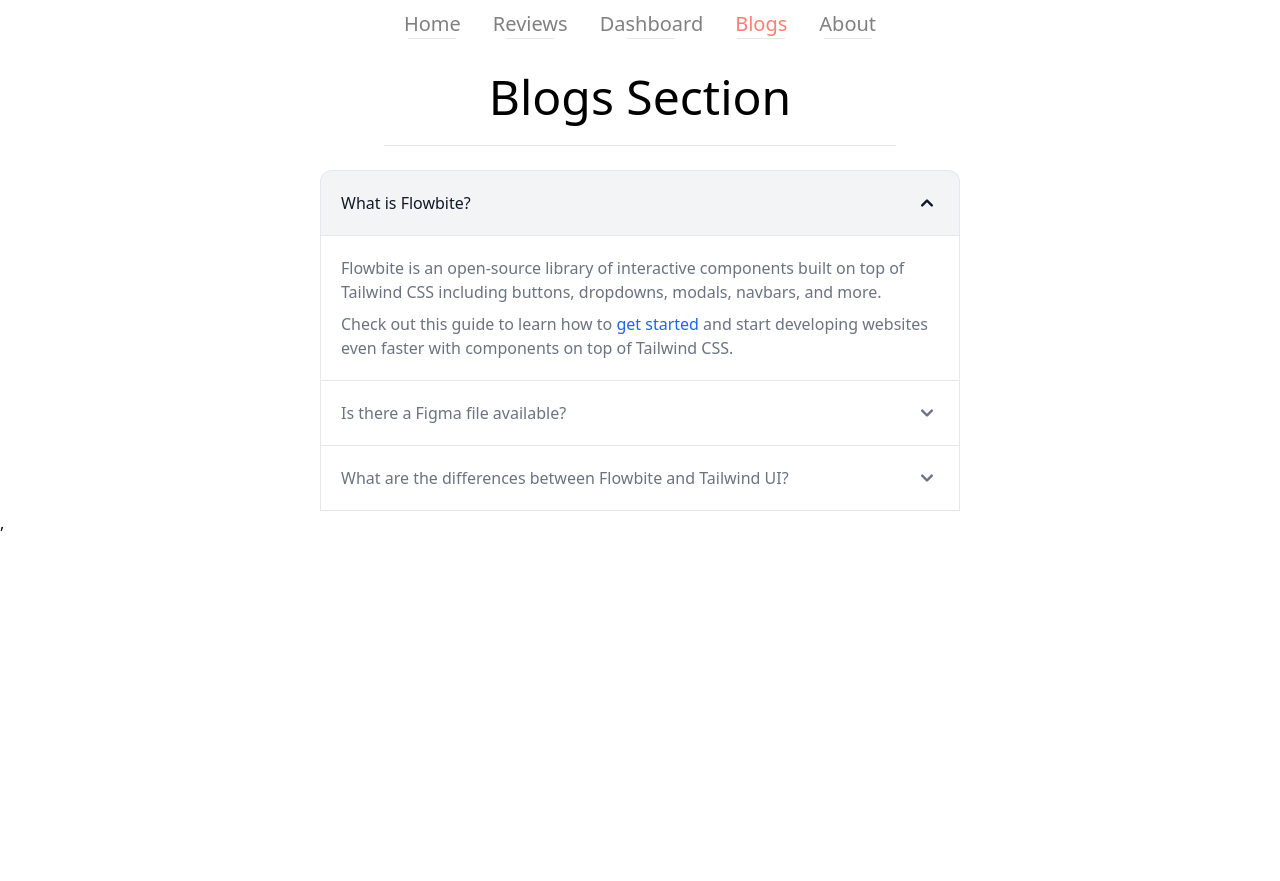
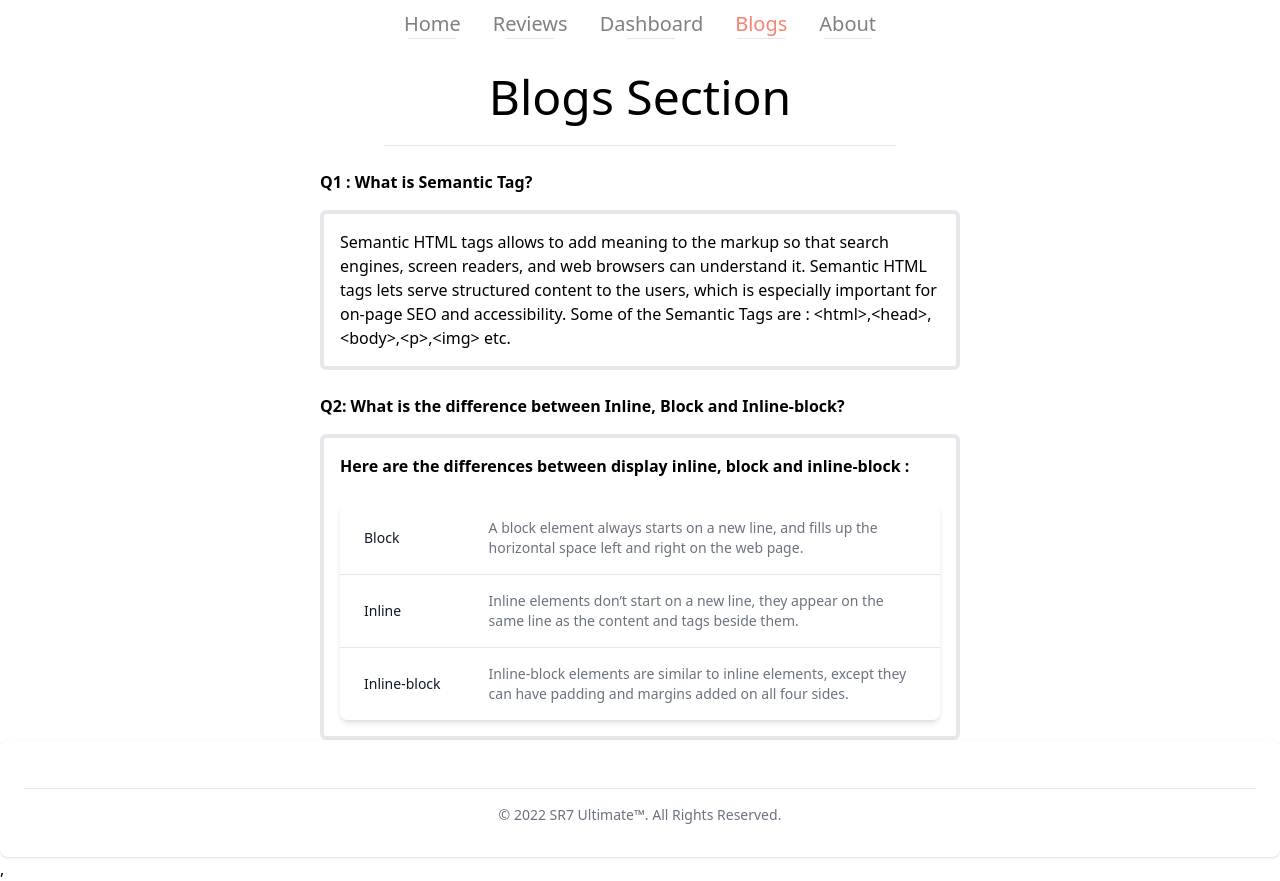
Before and after one commit to Saidur07/lap-pack, a React (Create React App) app: page /blogs in a window 1280 px wide. Before the commit the page ends 800 px from the top, so only its background shows below. Built offline with nearby package versions, Linux system fonts and the light colour scheme.

Commit message:
Blogs and About section added

```diff
--- a/src/App.js
+++ b/src/App.js
@@ -6,6 +6,7 @@
 import Dashboard from "./components/Dashboard/Dashboard";
 import Blogs from "./components/Blogs/Blogs";
 import About from "./components/About/About";
+import Footer from "./components/Footer/Footer";
 
 function App() {
   return (
@@ -18,6 +19,7 @@
         <Route path="/blogs" element={<Blogs></Blogs>}></Route>
         <Route path="/about" element={<About></About>}></Route>
       </Routes>
+      <Footer></Footer>
     </div>
   );
 }
--- a/src/components/About/About.js
+++ b/src/components/About/About.js
@@ -2,8 +2,14 @@
 
 const About = () => {
   return (
-    <div>
-      <h1 className="text-center text-5xl">This is the about page</h1>
+    <div className="p-4 bg-white rounded-lg shadow md:px-6 md:py-8 dark:bg-gray-800 container mx-auto">
+      <h1 className="text-center text-4xl font-serif">LapPack</h1>
+      <p className="w-2/4 mx-auto mt-8">
+        LapPack is a website to show you the details about the latest laptops on
+        the market. You can easily find the data about the laptops on the
+        dashboard section of the website. We dont show ads bcz we care about
+        your satisfaction :D
+      </p>
     </div>
   );
 };
--- a/src/components/Blogs/Blogs.js
+++ b/src/components/Blogs/Blogs.js
@@ -6,173 +6,72 @@
     <div>
       <h1 className="text-5xl text-center my-6">Blogs Section </h1>
       <hr className="container mx-auto w-2/5" />
-      <div
-        id="accordion-collapse"
-        data-accordion="collapse"
-        className="container w-1/2 mx-auto mt-6"
-      >
-        <h2 id="accordion-collapse-heading-1">
-          <button
-            type="button"
-            className="flex justify-between items-center p-5 w-full font-medium text-left rounded-t-xl border border-b-0 border-gray-200 focus:ring-4 focus:ring-gray-200 dark:focus:ring-gray-800 dark:border-gray-700 hover:bg-gray-100 dark:hover:bg-gray-800 bg-gray-100 dark:bg-gray-800 text-gray-900 dark:text-white"
-            data-accordion-target="#accordion-collapse-body-1"
-            aria-expanded="true"
-            aria-controls="accordion-collapse-body-1"
-          >
-            <span>What is Flowbite?</span>
-            <svg
-              data-accordion-icon
-              className="w-6 h-6 rotate-180 shrink-0"
-              fill="currentColor"
-              viewBox="0 0 20 20"
-              xmlns="http://www.w3.org/2000/svg"
-            >
-              <path
-                fillRule="evenodd"
-                d="M5.293 7.293a1 1 0 011.414 0L10 10.586l3.293-3.293a1 1 0 111.414 1.414l-4 4a1 1 0 01-1.414 0l-4-4a1 1 0 010-1.414z"
-                clipRule="evenodd"
-              />
-            </svg>
-          </button>
-        </h2>
-        <div
-          id="accordion-collapse-body-1"
-          className
-          aria-labelledby="accordion-collapse-heading-1"
-        >
-          <div className="p-5 border border-b-0 border-gray-200 dark:border-gray-700 dark:bg-gray-900">
-            <p className="mb-2 text-gray-500 dark:text-gray-400">
-              Flowbite is an open-source library of interactive components built
-              on top of Tailwind CSS including buttons, dropdowns, modals,
-              navbars, and more.
-            </p>
-            <p className="text-gray-500 dark:text-gray-400">
-              Check out this guide to learn how to{" "}
-              <a
-                href="https://flowbite.com/docs/getting-started/introduction/"
-                className="text-blue-600 dark:text-blue-500 hover:underline"
-              >
-                get started
-              </a>{" "}
-              and start developing websites even faster with components on top
-              of Tailwind CSS.
-            </p>
-          </div>
-        </div>
-        <h2 id="accordion-collapse-heading-2">
-          <button
-            type="button"
-            className="flex justify-between items-center p-5 w-full font-medium text-left text-gray-500 border border-b-0 border-gray-200 focus:ring-4 focus:ring-gray-200 dark:focus:ring-gray-800 dark:border-gray-700 dark:text-gray-400 hover:bg-gray-100 dark:hover:bg-gray-800"
-            data-accordion-target="#accordion-collapse-body-2"
-            aria-expanded="false"
-            aria-controls="accordion-collapse-body-2"
-          >
-            <span>Is there a Figma file available?</span>
-            <svg
-              data-accordion-icon
-              className="w-6 h-6 shrink-0"
-              fill="currentColor"
-              viewBox="0 0 20 20"
-              xmlns="http://www.w3.org/2000/svg"
-            >
-              <path
-                fillRule="evenodd"
-                d="M5.293 7.293a1 1 0 011.414 0L10 10.586l3.293-3.293a1 1 0 111.414 1.414l-4 4a1 1 0 01-1.414 0l-4-4a1 1 0 010-1.414z"
-                clipRule="evenodd"
-              />
-            </svg>
-          </button>
-        </h2>
-        <div
-          id="accordion-collapse-body-2"
-          className="hidden"
-          aria-labelledby="accordion-collapse-heading-2"
-        >
-          <div className="p-5 border border-b-0 border-gray-200 dark:border-gray-700">
-            <p className="mb-2 text-gray-500 dark:text-gray-400">
-              Flowbite is first conceptualized and designed using the Figma
-              software so everything you see in the library has a design
-              equivalent in our Figma file.
-            </p>
-            <p className="text-gray-500 dark:text-gray-400">
-              Check out the{" "}
-              <a
-                href="https://flowbite.com/figma/"
-                className="text-blue-600 dark:text-blue-500 hover:underline"
-              >
-                Figma design system
-              </a>{" "}
-              based on the utility classes from Tailwind CSS and components from
-              Flowbite.
-            </p>
-          </div>
-        </div>
-        <h2 id="accordion-collapse-heading-3">
-          <button
-            type="button"
-            className="flex justify-between items-center p-5 w-full font-medium text-left text-gray-500 border border-gray-200 focus:ring-4 focus:ring-gray-200 dark:focus:ring-gray-800 dark:border-gray-700 dark:text-gray-400 hover:bg-gray-100 dark:hover:bg-gray-800"
-            data-accordion-target="#accordion-collapse-body-3"
-            aria-expanded="false"
-            aria-controls="accordion-collapse-body-3"
-          >
-            <span>
-              What are the differences between Flowbite and Tailwind UI?
-            </span>
-            <svg
-              data-accordion-icon
-              className="w-6 h-6 shrink-0"
-              fill="currentColor"
-              viewBox="0 0 20 20"
-              xmlns="http://www.w3.org/2000/svg"
-            >
-              <path
-                fillRule="evenodd"
-                d="M5.293 7.293a1 1 0 011.414 0L10 10.586l3.293-3.293a1 1 0 111.414 1.414l-4 4a1 1 0 01-1.414 0l-4-4a1 1 0 010-1.414z"
-                clipRule="evenodd"
-              />
-            </svg>
-          </button>
-        </h2>
-        <div
-          id="accordion-collapse-body-3"
-          className="hidden"
-          aria-labelledby="accordion-collapse-heading-3"
-        >
-          <div className="p-5 border border-t-0 border-gray-200 dark:border-gray-700">
-            <p className="mb-2 text-gray-500 dark:text-gray-400">
-              The main difference is that the core components from Flowbite are
-              open source under the MIT license, whereas Tailwind UI is a paid
-              product. Another difference is that Flowbite relies on smaller and
-              standalone components, whereas Tailwind UI offers sections of
-              pages.
-            </p>
-            <p className="mb-2 text-gray-500 dark:text-gray-400">
-              However, we actually recommend using both Flowbite, Flowbite Pro,
-              and even Tailwind UI as there is no technical reason stopping you
-              from using the best of two worlds.
-            </p>
-            <p className="mb-2 text-gray-500 dark:text-gray-400">
-              Learn more about these technologies:
-            </p>
-            <ul className="pl-5 list-disc text-gray-500 dark:text-gray-400">
-              <li>
-                <a
-                  href="https://flowbite.com/pro/"
-                  className="text-blue-600 dark:text-blue-500 hover:underline"
-                >
-                  Flowbite Pro
-                </a>
-              </li>
-              <li>
-                <a
-                  href="https://tailwindui.com/"
-                  rel="nofollow"
-                  className="text-blue-600 dark:text-blue-500 hover:underline"
-                >
-                  Tailwind UI
-                </a>
-              </li>
-            </ul>
+      <div className="container mx-2 md:w-2/4 md:mx-auto mt-6">
+        <h1>
+          <strong>Q1 : What is Semantic Tag?</strong>
+        </h1>
+        <p className="border-4 p-4 rounded-md mt-4">
+          Semantic HTML tags allows to add meaning to the markup so that search
+          engines, screen readers, and web browsers can understand it. Semantic
+          HTML tags lets serve structured content to the users, which is
+          especially important for on-page SEO and accessibility. Some of the
+          Semantic Tags are :
+          &lt;html&gt;,&lt;head&gt;,&lt;body&gt;,&lt;p&gt;,&lt;img&gt; etc.
+        </p>
+        <br />
+        <h1>
+          <strong>
+            Q2: What is the difference between Inline, Block and Inline-block?
+          </strong>
+        </h1>
+        <div className="border-4 p-4 rounded-md mt-4">
+          {" "}
+          <strong>
+            Here are the differences between display inline, block and
+            inline-block :
+          </strong>{" "}
+          <br /> <br />
+          <div className="relative overflow-x-auto shadow-md sm:rounded-lg">
+            <table className="w-full text-sm text-left text-gray-500 dark:text-gray-400">
+              <tbody>
+                <tr className="bg-white border-b dark:bg-gray-800 dark:border-gray-700 hover:bg-gray-50 dark:hover:bg-gray-600">
+                  <th
+                    scope="row"
+                    className="px-6 py-4 font-medium text-gray-900 dark:text-white whitespace-nowrap"
+                  >
+                    Block
+                  </th>
+                  <td className="px-6 py-4">
+                    A block element always starts on a new line, and fills up
+                    the horizontal space left and right on the web page.
+                  </td>
+                </tr>
+                <tr className="bg-white border-b dark:bg-gray-800 dark:border-gray-700 hover:bg-gray-50 dark:hover:bg-gray-600">
+                  <th
+                    scope="row"
+                    className="px-6 py-4 font-medium text-gray-900 dark:text-white whitespace-nowrap"
+                  >
+                    Inline
+                  </th>
+                  <td className="px-6 py-4">
+                    Inline elements don’t start on a new line, they appear on
+                    the same line as the content and tags beside them.
+                  </td>
+                </tr>
+                <tr className="bg-white dark:bg-gray-800 hover:bg-gray-50 dark:hover:bg-gray-600">
+                  <th
+                    scope="row"
+                    className="px-6 py-4 font-medium text-gray-900 dark:text-white whitespace-nowrap"
+                  >
+                    Inline-block
+                  </th>
+                  <td className="px-6 py-4">
+                    Inline-block elements are similar to inline elements, except
+                    they can have padding and margins added on all four sides.
+                  </td>
+                </tr>
+              </tbody>
+            </table>
           </div>
         </div>
       </div>
--- /dev/null
+++ b/src/components/Footer/Footer.js
@@ -0,0 +1,14 @@
+import React from "react";
+
+const Footer = () => {
+  return (
+    <footer className="p-4 bg-white rounded-lg shadow md:px-6 md:py-8 dark:bg-gray-800 container mx-auto">
+      <hr className="my-2 border-gray-200 sm:mx-auto dark:border-gray-700 lg:my-4" />
+      <span className="block text-sm text-gray-500 sm:text-center dark:text-gray-400">
+        © 2022 SR7 Ultimate™. All Rights Reserved.
+      </span>
+    </footer>
+  );
+};
+
+export default Footer;
```
